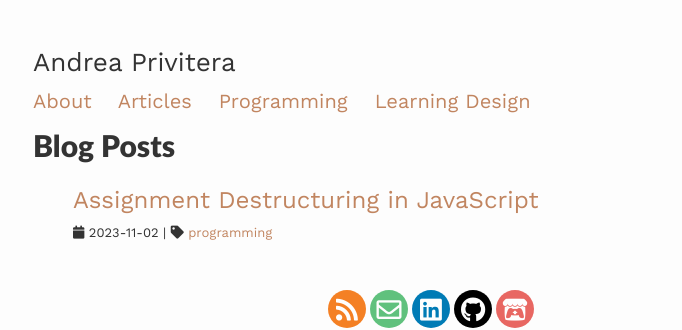
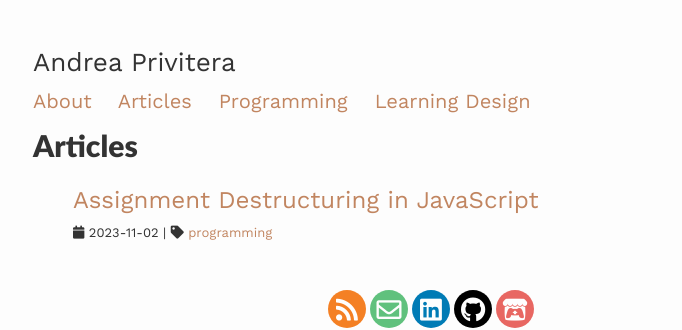
Before and after one commit to anprivitera/anprivitera.github.io, a Jekyll site: the page built from articles.html, in a window 1280 px wide. Shown: the top 330 px of the page, without its empty margins (207-889 px from the left). Built offline with Jekyll 4.4.1, drawn with Linux system fonts in a browser that asks for light colours; nearby versions of some CDN libraries; comment, search, counter and statistics services are not loaded.

Commit message:
Articles

```diff
--- a/articles.html
+++ b/articles.html
@@ -4,7 +4,7 @@ permalink: /articles/
 title: Blog Archive
 ---
 
-<h1>Blog Posts</h1>
+<h1>Articles</h1>
 
 <div class="article-list">
 	<ul class="posts">
```
